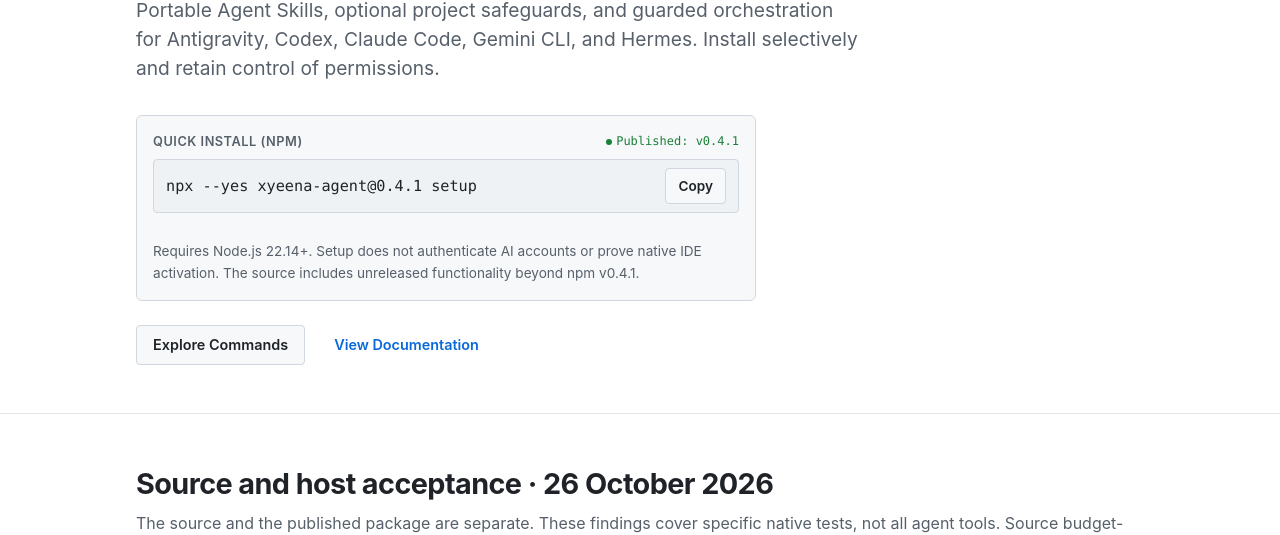
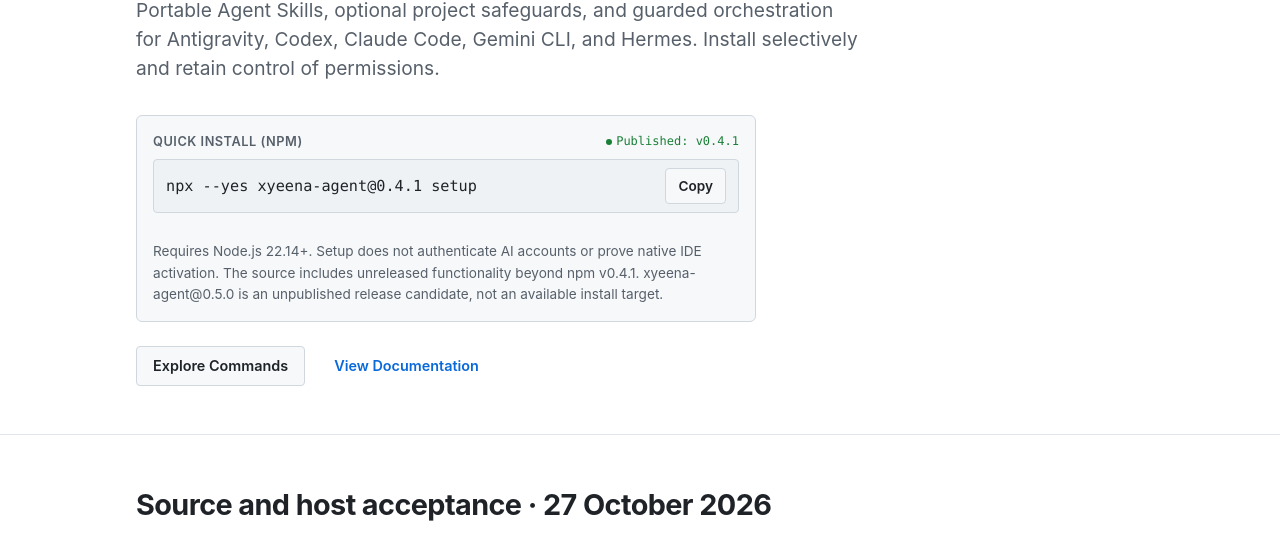
Before and after one commit to rzqllh/xyeena, a website: page site/index.html in a window 1280 px wide. Shown: the part 283-818 px from the top of the page. Drawn offline with Linux system fonts and the light colour scheme.

Commit message:
docs(rc): distinguish unpublished 0.5.0 candidate from registry baseline

```diff
--- a/site/index.html
+++ b/site/index.html
@@ -48,7 +48,7 @@
           </div>
           <p id="copy-status" class="copy-feedback" aria-live="polite"></p>
           <p class="install-footnote">
-            Requires Node.js 22.14+. Setup does not authenticate AI accounts or prove native IDE activation. The source includes unreleased functionality beyond npm v0.4.1.
+            Requires Node.js 22.14+. Setup does not authenticate AI accounts or prove native IDE activation. The source includes unreleased functionality beyond npm v0.4.1. xyeena-agent@0.5.0 is an unpublished release candidate, not an available install target.
           </p>
         </div>
 
@@ -63,7 +63,7 @@
     <section id="source-status" class="content-section" aria-labelledby="source-status-title">
       <div class="container">
         <div class="section-intro">
-          <h2 id="source-status-title">Source and host acceptance · 26 October 2026</h2>
+          <h2 id="source-status-title">Source and host acceptance · 27 October 2026</h2>
           <p>The source and the published package are separate. These findings cover specific native tests, not all agent tools. Source budget-ledger validation is post-run accounting, never a provider-side billing cap. Simpul transport-contract hardening does not mean the live supervisor has been accepted. Native worker cancellation is cooperative; OS process-tree teardown remains unverified. Timed-out shared writes conservatively retain their lock until the adapter settles; caller-asserted worktree isolation is not permission for parallel writes. Native acceptance is pending.</p>
         </div>
         <div class="selection-notice">
```
